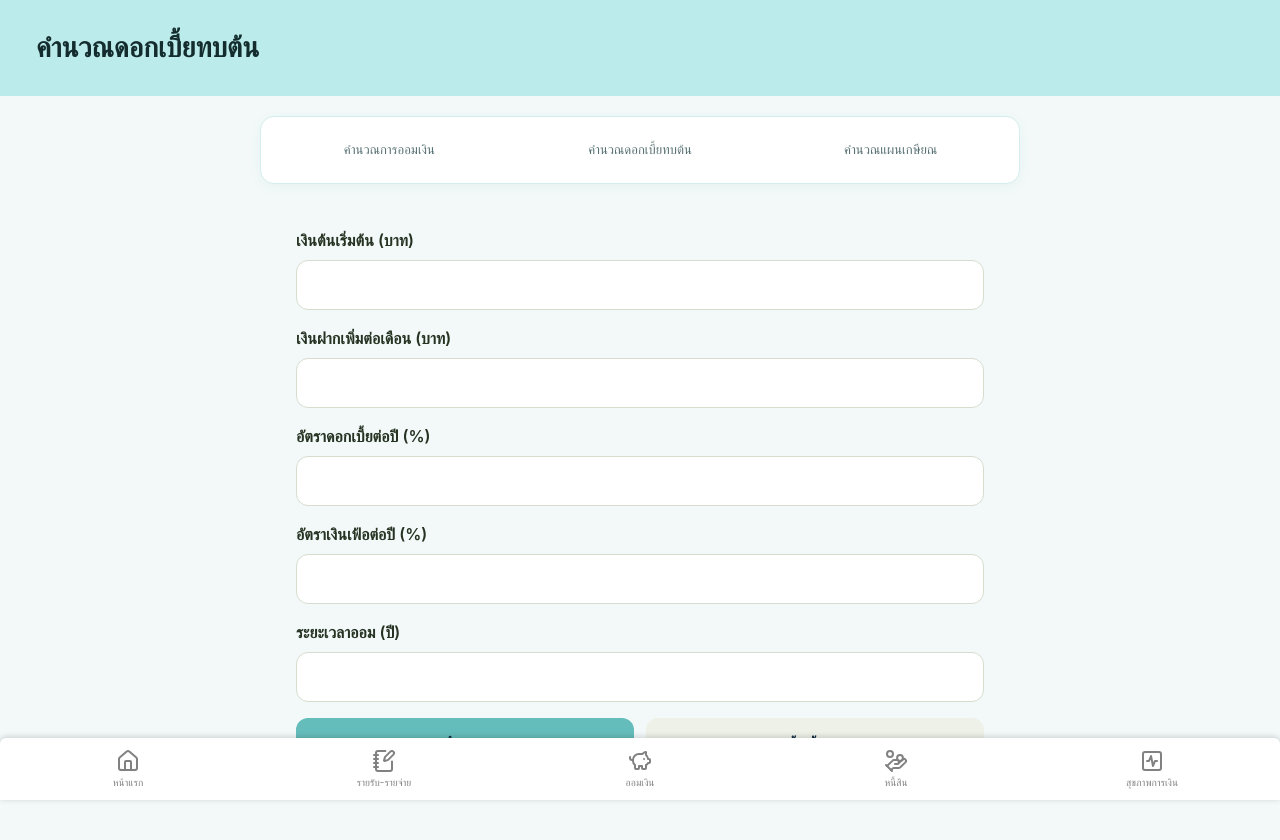
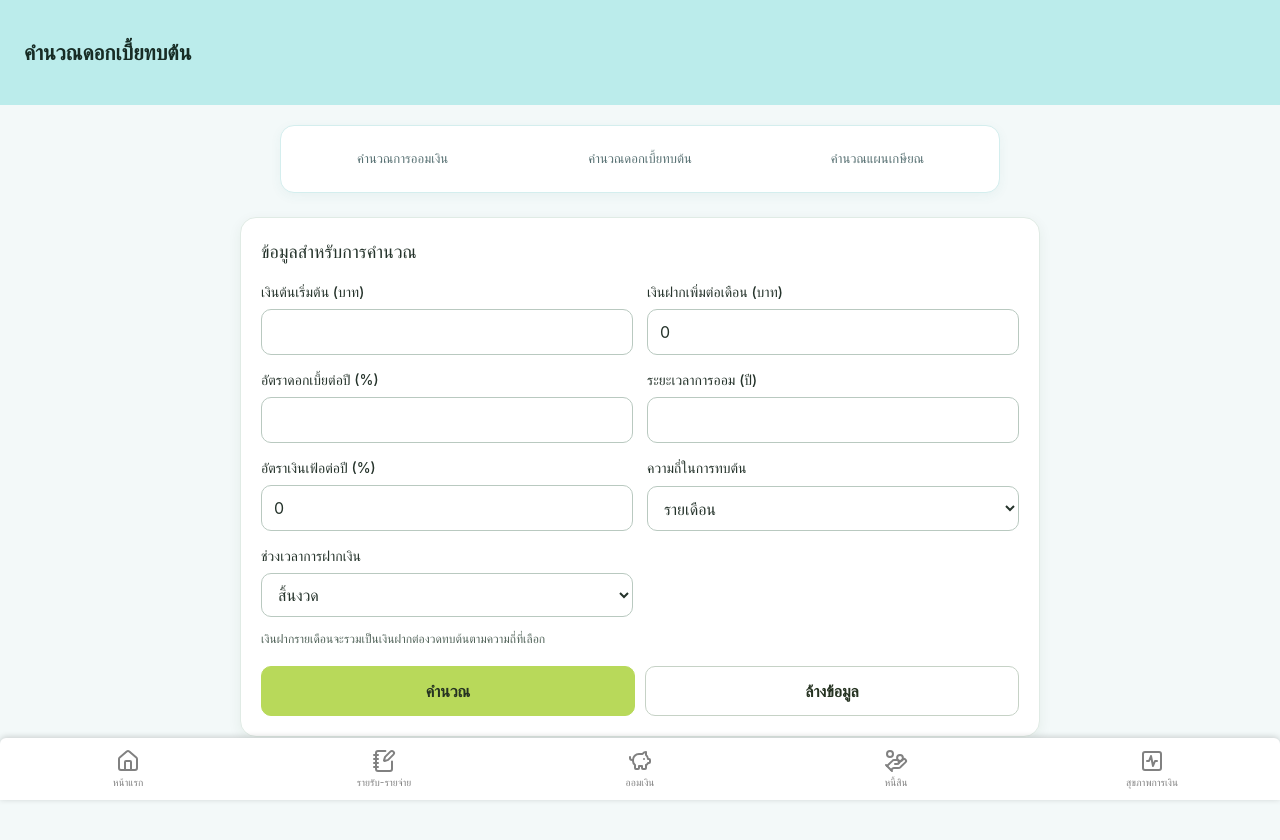
Before and after one commit to chotika0447/Financial-App, a React app in the folder Frontend/: page /compound-interest in a window 1280 px wide. Shown: the top 840 px of the page. Built offline with nearby package versions, Linux system fonts and the light colour scheme; the HTML template or start-up script is replaced by a standard one.

Commit message:
update CompoundInterest

```diff
--- a/Frontend/src/pages/CompoundInterest.css
+++ b/Frontend/src/pages/CompoundInterest.css
@@ -1,88 +1,28 @@
-/* Responsive layout for CompoundInterest */
-.compound-interest-page {
-  min-height: 100dvh;
-  width: 100%;
-  max-width: 100%;
-  box-sizing: border-box;
-  background: #f3f9f9;
-  padding-bottom: calc(110px + env(safe-area-inset-bottom, 0px));
-  overflow-wrap: anywhere;
-}
-.compound-interest-page *, .compound-interest-page *::before, .compound-interest-page *::after { box-sizing: border-box; }
-.compound-interest-header {
-  min-height: 96px;
-  padding: 22px clamp(16px, 4vw, 36px);
-  display: flex;
-  align-items: center;
-  background: #bbeceb;
-}
-.compound-interest-title { margin: 0; color: #142c2d; font-size: clamp(20px, 2.5vw, 28px); line-height: 1.4; font-weight: 700; }
-.compound-interest-page > :not(.compound-interest-header):not(.cal-nav):not(nav):not(.navbar):not(.bottom-navbar) {
-  max-width: 760px;
-  margin-left: auto;
-  margin-right: auto;
-}
-.compound-interest-page > .cal-nav { width: calc(100% - 32px); max-width: 760px; }
-.compound-interest-label {
-  display: block;
-  width: calc(100% - 32px);
-  margin-top: 18px;
-  margin-bottom: 8px;
-  color: #233c3d;
-  font-size: 15px;
-  line-height: 1.6;
-}
-.compound-interest-label h3 { margin: 0; font-size: 17px; }
-.compound-interest-input {
-  display: block;
-  width: calc(100% - 32px);
-  max-width: 760px;
-  min-width: 0;
-  min-height: 46px;
-  margin-top: 0;
-  margin-bottom: 16px;
-  padding: 10px 14px;
-  border: 1px solid #b9d6d6;
-  border-radius: 10px;
-  background: #fff;
-  color: #173436;
-  font-size: 16px;
-  box-shadow: 0 2px 8px rgba(0,0,0,.05);
-}
-.compound-interest-input:focus-visible { outline: 2px solid #55aead; outline-offset: 2px; }
-.compound-interest-result {
-  width: calc(100% - 32px);
-  max-width: 760px;
-  min-height: 80px;
-  height: auto;
-  margin-top: 22px;
-  margin-bottom: 20px;
-  padding: clamp(16px, 3vw, 24px);
-  border: 1px solid #cce5e4;
-  border-radius: 14px;
-  background: white;
-  color: #173436;
-  box-shadow: 0 4px 16px rgba(0,0,0,.05);
-  font-size: clamp(17px, 2.3vw, 23px);
-  font-weight: 700;
-  line-height: 1.6;
-  overflow-wrap: anywhere;
-}
-.compound-interest-result h3 { margin: 6px 0; font-size: clamp(14px, 2vw, 18px); line-height: 1.6; }
-.compound-interest-chart {
-  display: block;
-  width: calc(100% - 32px);
-  max-width: 760px;
-  height: auto;
-  min-width: 0;
-  margin: 20px auto;
-  padding: 0;
-}
-.compound-interest-page canvas, .compound-interest-page svg, .compound-interest-page img { max-width: 100%; }
-@media (max-width: 600px) {
-  .compound-interest-header { min-height: 76px; padding: 16px; }
-  .compound-interest-page > .cal-nav { width: calc(100% - 24px); }
-  .compound-interest-page > :not(.compound-interest-header):not(.cal-nav):not(nav):not(.navbar):not(.bottom-navbar) { max-width: calc(100% - 24px); }
-  .compound-interest-label, .compound-interest-input, .compound-interest-result, .compound-interest-chart { width: calc(100% - 24px); }
-  .compound-interest-result { padding: 16px; }
-}
+.compound-interest-page { min-height: 100vh; background: #f3f9f9; color: #25332b; padding-bottom: calc(100px + env(safe-area-inset-bottom, 0px)); }
+.compound-interest-page .compound-interest-header { min-height: 105px; padding: 24px; display: flex; align-items: center; box-sizing: border-box; background: #bbeceb; }
+.compound-interest-page .compound-interest-title { margin: 0; font-size: 21px; font-weight: 700; color: #172c25; }
+.compound-interest-page .ci-content { width: min(100% - 28px, 800px); margin: 20px auto; display: grid; gap: 16px; }
+.compound-interest-page .ci-card { min-width: 0; box-sizing: border-box; background: white; padding: 20px; border: 1px solid #e0ebe5; border-radius: 16px; box-shadow: 0 4px 14px #203b2210; }
+.compound-interest-page .ci-card h2 { margin: 0 0 16px; font-size: 18px; color: #25332b; }
+.compound-interest-page .ci-fields, .compound-interest-page .ci-results { display: grid; grid-template-columns: repeat(2, minmax(0, 1fr)); gap: 14px; }
+.compound-interest-page .ci-field { display: grid; gap: 7px; min-width: 0; }
+.compound-interest-page .ci-field label { font-size: 14px; font-weight: 500; }
+.compound-interest-page .ci-field input, .compound-interest-page .ci-field select { width: 100%; min-width: 0; box-sizing: border-box; min-height: 44px; padding: 10px 12px; border: 1px solid #b9c9c0; border-radius: 10px; background: white; color: #25332b; font: inherit; font-size: 16px; }
+.compound-interest-page .ci-field input:focus, .compound-interest-page .ci-field select:focus { outline: 2px solid #719c34; outline-offset: 1px; }
+.compound-interest-page .ci-actions { display: flex; gap: 10px; margin-top: 18px; }
+.compound-interest-page .ci-actions button { flex: 1; border: 1px solid #b8d95a; border-radius: 10px; padding: 12px; font: inherit; font-weight: 600; color: #263322; background: #b8d95a; cursor: pointer; }
+.compound-interest-page .ci-actions button[type="button"] { background: white; border-color: #c6d2c6; }
+.compound-interest-page .ci-total { display: grid; gap: 8px; padding: 18px; background: #eaf4d2; border-radius: 12px; margin-bottom: 14px; }
+.compound-interest-page .ci-total strong { font-size: clamp(21px, 4vw, 30px); overflow-wrap: anywhere; }
+.compound-interest-page .ci-results > div { min-width: 0; display: grid; gap: 7px; align-content: start; padding: 12px; border-radius: 10px; background: #f3f7f3; }
+.compound-interest-page .ci-results span, .compound-interest-page .ci-total span { font-size: 13px; }
+.compound-interest-page .ci-results strong { font-size: 16px; overflow-wrap: anywhere; }
+.compound-interest-page .ci-note { font-size: 12px; color: #52645a; line-height: 1.6; margin: 12px 0 0; }
+.compound-interest-page .ci-error { color: #a62323; font-size: 14px; }
+.compound-interest-page .ci-chart { position: relative; height: 300px; width: 100%; }
+.compound-interest-page .ci-table-wrap { overflow-x: auto; width: 100%; }
+.compound-interest-page .ci-table-wrap table { width: 100%; border-collapse: collapse; font-size: 13px; white-space: nowrap; }
+.compound-interest-page .ci-table-wrap th, .compound-interest-page .ci-table-wrap td { padding: 10px; border-bottom: 1px solid #e3eae4; text-align: right; }
+.compound-interest-page .ci-table-wrap th { background: #eaf4d2; }
+.compound-interest-page .ci-table-wrap th:first-child, .compound-interest-page .ci-table-wrap td:first-child { text-align: center; }
+@media (max-width: 480px) { .compound-interest-page .ci-card { padding: 14px; } .compound-interest-page .ci-fields { grid-template-columns: 1fr; } .compound-interest-page .ci-results { gap: 8px; } .compound-interest-page .ci-chart { height: 260px; } }
--- a/Frontend/src/pages/CompoundInterest.jsx
+++ b/Frontend/src/pages/CompoundInterest.jsx
@@ -1,57 +1,125 @@
 import { useState } from "react";
+import { Chart as ChartJS, CategoryScale, LinearScale, PointElement, LineElement, Tooltip, Legend, Filler } from "chart.js";
+import { Line } from "react-chartjs-2";
 import CalNavbar from "../components/CalNavbar";
 import Navbar from "../components/Navbar";
-import { Chart as ChartJS, ArcElement, CategoryScale, LinearScale, PointElement, LineElement, Tooltip, Legend } from "chart.js";
-import { Line } from "react-chartjs-2";
 import "./CompoundInterest.css";
-import "./CalculatorTools.css";
 
-ChartJS.register(ArcElement, CategoryScale, LinearScale, PointElement, LineElement, Tooltip, Legend);
-const fields = [["pv", "เงินต้นเริ่มต้น (บาท)", "compoundPresentValue"], ["pmt", "เงินฝากเพิ่มต่อเดือน (บาท)", "compoundMonthlyDeposit"], ["rate", "อัตราดอกเบี้ยต่อปี (%)", "compoundRate"], ["inflation", "อัตราเงินเฟ้อต่อปี (%)", "compoundInflation"], ["years", "ระยะเวลาออม (ปี)", "compoundNumberOfPeriods"]];
-const format = value => value.toLocaleString("th-TH", {maximumFractionDigits: 2});
-function calculate(v) {
-const [pv,pmt,rate,inflation,years] = v;
-const i = rate / 100 / 12;
-const r = inflation / 100;
-const future = n => i === 0 ? pv+pmt*n : pv*Math.pow(1+i,n)+pmt*Math.expm1(n*Math.log1p(i))/i;
-const N = years*12;
-const fv = future(N);
-const real = fv/Math.pow(1+r,years);
-const labels = Array.from({length:years+1},(_,j)=>`ปีที่ ${j}`);
-return {rows:[['เงินต้นเริ่มต้น',pv],['เงินฝากเพิ่มสะสม',pmt*N],['เงินที่ฝากทั้งหมด',pv+pmt*N],['ดอกเบี้ยสะสม',fv-pv-pmt*N],['มูลค่าเงินออมในอนาคต',fv],['มูลค่าเทียบกำลังซื้อปัจจุบัน',real]],labels,series:[{label:'เงินฝากสะสม',data:labels.map((_,j)=>pv+pmt*j*12),borderColor:'#64748b'},{label:'เงินออมรวม',data:labels.map((_,j)=>future(j*12)),borderColor:'#729b27'},{label:'มูลค่าหลังปรับเงินเฟ้อ',data:labels.map((_,j)=>future(j*12)/Math.pow(1+r,j)),borderColor:'#e49b42'}]};
+ChartJS.register(CategoryScale, LinearScale, PointElement, LineElement, Tooltip, Legend, Filler);
+const fields = [
+  ["principal", "เงินต้นเริ่มต้น (บาท)", "compoundPresentValue", ""],
+  ["monthly", "เงินฝากเพิ่มต่อเดือน (บาท)", "compoundMonthlyDeposit", "0"],
+  ["rate", "อัตราดอกเบี้ยต่อปี (%)", "compoundRate", ""],
+  ["years", "ระยะเวลาการออม (ปี)", "compoundNumberOfPeriods", ""],
+  ["inflation", "อัตราเงินเฟ้อต่อปี (%)", "compoundInflation", "0"],
+  ["frequency", "ความถี่ในการทบต้น", "compoundFrequency", "12"],
+  ["timing", "ช่วงเวลาการฝากเงิน", "compoundTiming", "end"],
+];
+const frequencies = [["12", "รายเดือน"], ["4", "รายไตรมาส"], ["2", "รายครึ่งปี"], ["1", "รายปี"]];
+const money = n => n.toLocaleString("th-TH", { minimumFractionDigits: 2, maximumFractionDigits: 2 });
+const percent = n => `${(n * 100).toFixed(2)}%`;
+function initialValues(saved = true) {
+  const values = Object.fromEntries(fields.map(([id, , key, fallback]) => [id, (saved ? localStorage.getItem(key) : null) ?? fallback]));
+  if (!frequencies.some(([value]) => value === values.frequency)) values.frequency = "12";
+  if (!["start", "end"].includes(values.timing)) values.timing = "end";
+  return values;
 }
+
+// Calccents-style model: group monthly contributions into each compounding period.
+export function calculateCompoundInterest(values) {
+  const { principal, monthly, rate, years, inflation, frequency, timing } = values;
+  const P = Number(principal), C = Number(monthly), R = Number(rate) / 100;
+  const t = Number(years), pi = Number(inflation) / 100, m = Number(frequency);
+  const r = R / m, n = m * t, PMT = C * 12 / m;
+  const EAR = Math.expm1(m * Math.log1p(r));
+  const realRate = (1 + EAR) / (1 + pi) - 1;
+  let balance = P;
+  const rows = [{ year: 0, balance: P, contributed: P, interest: 0, real: P }];
+  for (let k = 1; k <= n; k++) {
+    balance = timing === "start" ? (balance + PMT) * (1 + r) : balance * (1 + r) + PMT;
+    if (k % m === 0) {
+      const year = k / m;
+      const contributed = P + C * 12 * year;
+      rows.push({ year, balance, contributed, interest: balance - contributed, real: balance / Math.pow(1 + pi, year) });
+    }
+  }
+  return { ...rows[rows.length - 1], EAR, realRate, rows };
+}
+
 export default function CompoundInterest() {
-  const [values,setValues] = useState(() => fields.map(([, , key]) => localStorage.getItem(key) ?? ""));
-  const [result,setResult] = useState(null);
-  const [error,setError] = useState("");
-  function submit(e) {
-    e.preventDefault();
-    const v = values.map(Number);
-    if(values.some(x=>x.trim()==="") || !v.every(x=>Number.isFinite(x)&&x>=0)) {setError("กรุณากรอกข้อมูลให้ครบและไม่ติดลบ");setResult(null);return;}
-    if(!(Number.isInteger(v[4]) && v[4]>=1 && v[4]<=100 && v[2]<=100 && v[3]<=100)) {setError("ระยะเวลาออมต้องเป็นจำนวนเต็ม 1–100 ปี และอัตราไม่เกิน 100%");setResult(null);return;}
-    const next=calculate(v);
-    if(!next.rows.every(([,x])=>Number.isFinite(x)) || !next.series.every(s=>s.data.every(Number.isFinite))) {setError("ค่าที่กรอกสูงเกินไป");setResult(null);return;}
-    setError("");setResult(next);
+  const [values, setValues] = useState(() => initialValues());
+  const [result, setResult] = useState(null);
+  const [error, setError] = useState("");
+  function change(id, key, value) {
+    setValues(old => ({ ...old, [id]: value }));
+    localStorage.setItem(key, value);
+    setResult(null); setError("");
   }
-  function reset() {fields.forEach(([, ,key])=>localStorage.removeItem(key));setValues(fields.map(()=>""));setResult(null);setError("");}
-  return <div className="compound-interest-page">
-    <div className="compound-interest-header"><h1 className="compound-interest-title">คำนวณดอกเบี้ยทบต้น</h1></div>
-    <CalNavbar />
-    <main className="kc-calculator">
-      <form onSubmit={submit} noValidate>
-        {fields.map(([id,label,key],index)=><div className="kc-field" key={id}>
-          <label htmlFor={id}>{label}</label>
-          <input id={id} type="number" min="0" step="any" inputMode="decimal" value={values[index]} onChange={e=>{const value=e.target.value;setValues(old=>old.map((x,i)=>i===index?value:x));localStorage.setItem(key,value);setResult(null);setError("");}} />
-        </div>)}
-        <div className="kc-actions"><button type="submit">คำนวณ</button><button type="button" onClick={reset}>ล้างข้อมูล</button></div>
-      </form>
-      {error && <p role="alert" className="kc-error">{error}</p>}
-      {result && <section aria-live="polite" className="kc-results"><h2>ผลการคำนวณ</h2>
-        {result.rows.map(([label,value,unit])=><div className="kc-result" key={label}><span>{label}</span><strong>{format(value)} {unit || "บาท"}</strong></div>)}
-        <div className="kc-chart"><Line data={{labels:result.labels,datasets:result.series}} options={{responsive:true,maintainAspectRatio:false}} /></div>
-      </section>}
-      <p className="kc-note">สมมติฝากเงินปลายเดือน ทบต้นรายเดือน อัตราคงที่ ไม่รวมภาษีและค่าธรรมเนียม ผลตอบแทนไม่รับประกัน</p>
-    </main>
-    <Navbar />
-  </div>;
+  function submit(event) {
+    event.preventDefault();
+    const numeric = ["principal", "monthly", "rate", "years", "inflation"];
+    if (numeric.some(id => values[id].trim() === "" || !Number.isFinite(Number(values[id])) || Number(values[id]) < 0)) {
+      setError("กรุณากรอกข้อมูลให้ครบและไม่ติดลบ"); setResult(null); return;
+    }
+    const years = Number(values.years);
+    if (!Number.isInteger(years) || years < 1 || years > 100 || Number(values.rate) > 100 || Number(values.inflation) > 100) {
+      setError("ระยะเวลาออมต้องเป็นจำนวนเต็ม 1–100 ปี และอัตราดอกเบี้ยและเงินเฟ้อต้องไม่เกิน 100%"); setResult(null); return;
+    }
+    const next = calculateCompoundInterest(values);
+    if (!next.rows.every(row => Object.values(row).every(Number.isFinite))) {
+      setError("ข้อมูลมีค่าสูงเกินไป"); setResult(null); return;
+    }
+    setError(""); setResult(next);
+  }
+  function reset() {
+    fields.forEach(([, , key]) => localStorage.removeItem(key));
+    setValues(initialValues(false)); setResult(null); setError("");
+  }
+  const chartData = result && {
+    labels: result.rows.map(row => `ปีที่ ${row.year}`),
+    datasets: [
+      { label: "เงินฝากสะสม", data: result.rows.map(row => row.contributed), borderColor: "#5797ad", pointRadius: 2 },
+      { label: "เงินออมรวม", data: result.rows.map(row => row.balance), borderColor: "#719c34", backgroundColor: "rgba(113,156,52,.16)", fill: "-1", pointRadius: 2 },
+      { label: "หลังปรับเงินเฟ้อ", data: result.rows.map(row => row.real), borderColor: "#d39137", pointRadius: 2 },
+    ],
+  };
+  return (
+    <div className="compound-interest-page">
+      <header className="compound-interest-header"><h1 className="compound-interest-title">คำนวณดอกเบี้ยทบต้น</h1></header>
+      <CalNavbar />
+      <main className="ci-content">
+        <form className="ci-card" onSubmit={submit} noValidate>
+          <h2>ข้อมูลสำหรับการคำนวณ</h2>
+          <div className="ci-fields">
+            {fields.map(([id, label, key]) => (
+              <div className="ci-field" key={id}>
+                <label htmlFor={`ci-${id}`}>{label}</label>
+                {id === "frequency" || id === "timing" ? (
+                  <select id={`ci-${id}`} value={values[id]} onChange={e => change(id, key, e.target.value)}>
+                    {(id === "frequency" ? frequencies : [["start", "ต้นงวด"], ["end", "สิ้นงวด"]]).map(([value, text]) => <option key={value} value={value}>{text}</option>)}
+                  </select>
+                ) : <input id={`ci-${id}`} type="number" min={id === "years" ? 1 : 0} step={id === "years" ? 1 : "any"} inputMode="decimal" value={values[id]} onChange={e => change(id, key, e.target.value)} />}
+              </div>
+            ))}
+          </div>
+          <p className="ci-note">เงินฝากรายเดือนจะรวมเป็นเงินฝากต่องวดทบต้นตามความถี่ที่เลือก</p>
+          {error && <p className="ci-error" role="alert">{error}</p>}
+          <div className="ci-actions"><button type="submit">คำนวณ</button><button type="button" onClick={reset}>ล้างข้อมูล</button></div>
+        </form>
+        {result && <>
+          <section className="ci-card" aria-live="polite">
+            <h2>ผลการคำนวณ</h2>
+            <div className="ci-total"><span>มูลค่าเงินออมรวมในอนาคต</span><strong>{money(result.balance)} บาท</strong></div>
+            <div className="ci-results">
+              {[["เงินฝากสะสมทั้งหมด", money(result.contributed) + " บาท"], ["ดอกเบี้ยสะสมทั้งหมด", money(result.interest) + " บาท"], ["มูลค่าเทียบกำลังซื้อปัจจุบัน", money(result.real) + " บาท"], ["อัตราดอกเบี้ยรายปีที่แท้จริง (EAR)", percent(result.EAR)], ["ผลตอบแทนรายปีหลังปรับเงินเฟ้อ", percent(result.realRate)], ["ระยะเวลาการออม", `${result.year} ปี`]].map(([label, value]) => <div key={label}><span>{label}</span><strong>{value}</strong></div>)}
+            </div>
+          </section>
+          <section className="ci-card"><h2>การเติบโตของเงินออม</h2><div className="ci-chart"><Line data={chartData} options={{ responsive: true, maintainAspectRatio: false, interaction: { mode: "index", intersect: false }, scales: { y: { beginAtZero: true } } }} /></div></section>
+          <section className="ci-card"><h2>ตารางผลลัพธ์รายปี</h2><div className="ci-table-wrap"><table><thead><tr>{["ปี", "เงินออมรวม", "เงินฝากสะสม", "ดอกเบี้ยสะสม", "หลังปรับเงินเฟ้อ"].map(text => <th key={text}>{text}</th>)}</tr></thead><tbody>{result.rows.slice(1).map(row => <tr key={row.year}><td>{row.year}</td>{[row.balance, row.contributed, row.interest, row.real].map((value, index) => <td key={index}>{money(value)}</td>)}</tr>)}</tbody></table></div><p className="ci-note">หน่วย: บาท</p></section>
+          <p className="ci-note">ผลลัพธ์เป็นการประมาณการโดยใช้อัตราดอกเบี้ยและเงินเฟ้อคงที่ ไม่รวมภาษีและค่าธรรมเนียม</p>
+        </>}
+      </main>
+      <Navbar />
+    </div>
+  );
 }
```
